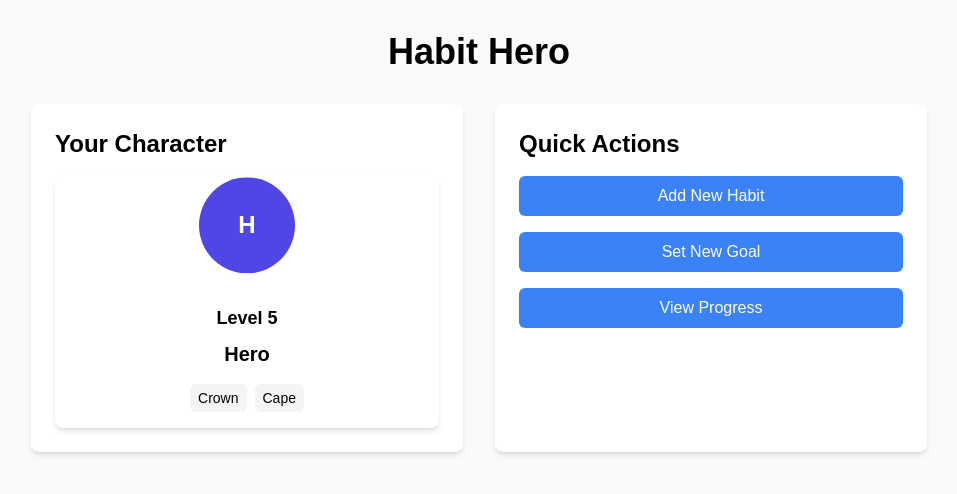
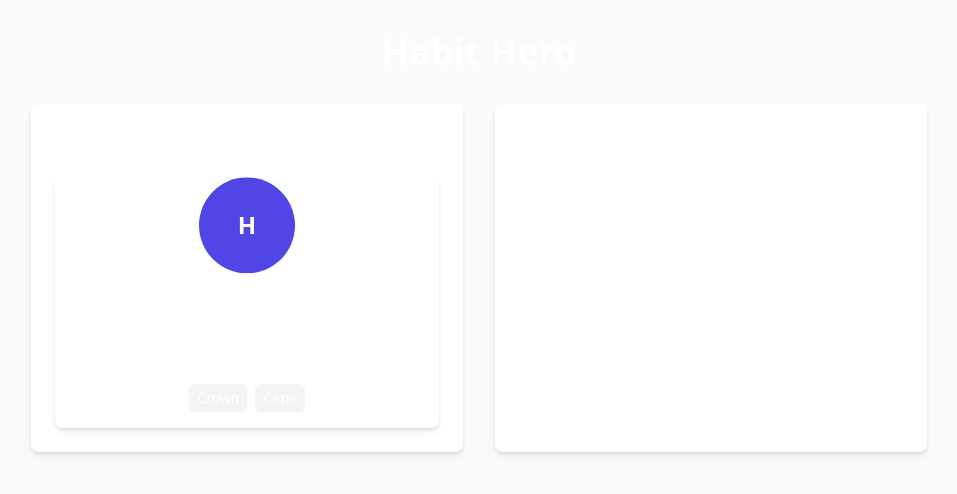
Before and after one commit to Solomon-TC/thehabitheroapp, a Next.js app: page / in a window 1280 px wide. Shown: the top 494 px of the page, without its empty margins (161-1118 px from the left). Built offline with nearby package versions, Linux system fonts and the light colour scheme; no server answers.

Commit message:
Update styling configurations and fix dependencies

```diff
--- a/src/pages/_app.tsx
+++ b/src/pages/_app.tsx
@@ -1,6 +1,7 @@
 import '@/styles/globals.css'
 import type { AppProps } from 'next/app'
 import { createClient } from '@supabase/supabase-js'
+import { NotificationProvider } from '../contexts/NotificationContext'
 
 // Initialize Supabase client
 const supabaseUrl = process.env.NEXT_PUBLIC_SUPABASE_URL!
@@ -8,5 +9,9 @@ const supabaseAnonKey = process.env.NEXT_PUBLIC_SUPABASE_ANON_KEY!
 export const supabase = createClient(supabaseUrl, supabaseAnonKey)
 
 export default function App({ Component, pageProps }: AppProps) {
-  return <Component {...pageProps} />
+  return (
+    <NotificationProvider>
+      <Component {...pageProps} />
+    </NotificationProvider>
+  )
 }
--- a/src/styles/globals.css
+++ b/src/styles/globals.css
@@ -3,22 +3,17 @@
 @tailwind utilities;
 
 :root {
-  --foreground-rgb: 0, 0, 0;
-  --background-start-rgb: 214, 219, 220;
-  --background-end-rgb: 255, 255, 255;
-}
-
-body {
-  color: rgb(var(--foreground-rgb));
-  background: linear-gradient(
-      to bottom,
-      transparent,
-      rgb(var(--background-end-rgb))
-    )
-    rgb(var(--background-start-rgb));
+  --gradient-start: #1a1c2e;
+  --gradient-end: #0f1117;
+  --primary-500: #4F46E5;
+  --accent-500: #10B981;
 }
 
 @layer base {
+  body {
+    @apply bg-gradient-to-br from-[var(--gradient-start)] to-[var(--gradient-end)] text-white min-h-screen;
+  }
+
   h1 {
     @apply text-2xl font-bold;
   }
@@ -31,10 +26,56 @@ body {
 }
 
 @layer components {
-  .btn {
-    @apply px-4 py-2 rounded-md text-white bg-blue-500 hover:bg-blue-600 transition-colors;
+  .game-button {
+    @apply px-4 py-2 rounded-md text-white bg-primary-500 hover:bg-primary-600 transition-colors font-medium;
   }
-  .input {
-    @apply px-3 py-2 border rounded-md focus:outline-none focus:ring-2 focus:ring-blue-500;
+
+  .game-input {
+    @apply px-3 py-2 bg-white/5 border border-white/10 rounded-md focus:outline-none focus:ring-2 focus:ring-primary-500 text-white placeholder-white/50;
+  }
+
+  .game-card {
+    @apply bg-white/5 backdrop-blur-sm border border-white/10 rounded-lg shadow-xl;
+  }
+
+  .game-title {
+    @apply font-bold bg-clip-text text-transparent bg-gradient-to-r from-primary-400 to-accent-400;
+  }
+
+  .nav-link {
+    @apply text-white/80 hover:text-white transition-colors;
+  }
+
+  .nav-link.active {
+    @apply text-white font-medium;
+  }
+
+  .level-badge {
+    @apply inline-flex items-center justify-center w-8 h-8 rounded-full bg-primary-500 text-white font-bold text-sm;
+  }
+
+  .progress-bar {
+    @apply w-full h-2 bg-white/10 rounded-full overflow-hidden;
+  }
+
+  .progress-bar-fill {
+    @apply h-full bg-primary-500 transition-all duration-300;
+  }
+
+  .achievement-badge {
+    @apply px-3 py-1 rounded-full bg-white/10 text-white/80 text-sm;
   }
 }
+
+@keyframes pulse-slow {
+  0%, 100% {
+    opacity: 0.1;
+  }
+  50% {
+    opacity: 0.3;
+  }
+}
+
+.animate-pulse-slow {
+  animation: pulse-slow 4s cubic-bezier(0.4, 0, 0.6, 1) infinite;
+}
--- a/tailwind.config.js
+++ b/tailwind.config.js
@@ -8,21 +8,30 @@ module.exports = {
   theme: {
     extend: {
       colors: {
+        'gradient-start': 'var(--gradient-start)',
+        'gradient-end': 'var(--gradient-end)',
         primary: {
-          50: '#f0f9ff',
-          100: '#e0f2fe',
-          200: '#bae6fd',
-          300: '#7dd3fc',
-          400: '#38bdf8',
-          500: '#0ea5e9',
-          600: '#0284c7',
-          700: '#0369a1',
-          800: '#075985',
-          900: '#0c4a6e',
+          400: '#6366F1',
+          500: '#4F46E5',
+          600: '#4338CA',
+        },
+        accent: {
+          400: '#34D399',
+          500: '#10B981',
+          600: '#059669',
         },
       },
-      fontFamily: {
-        sans: ['Inter var', 'sans-serif'],
+      animation: {
+        'pulse-slow': 'pulse-slow 4s cubic-bezier(0.4, 0, 0.6, 1) infinite',
+      },
+      keyframes: {
+        'pulse-slow': {
+          '0%, 100%': { opacity: 0.1 },
+          '50%': { opacity: 0.3 },
+        },
+      },
+      backgroundImage: {
+        'gradient-radial': 'radial-gradient(var(--tw-gradient-stops))',
       },
     },
   },
```
